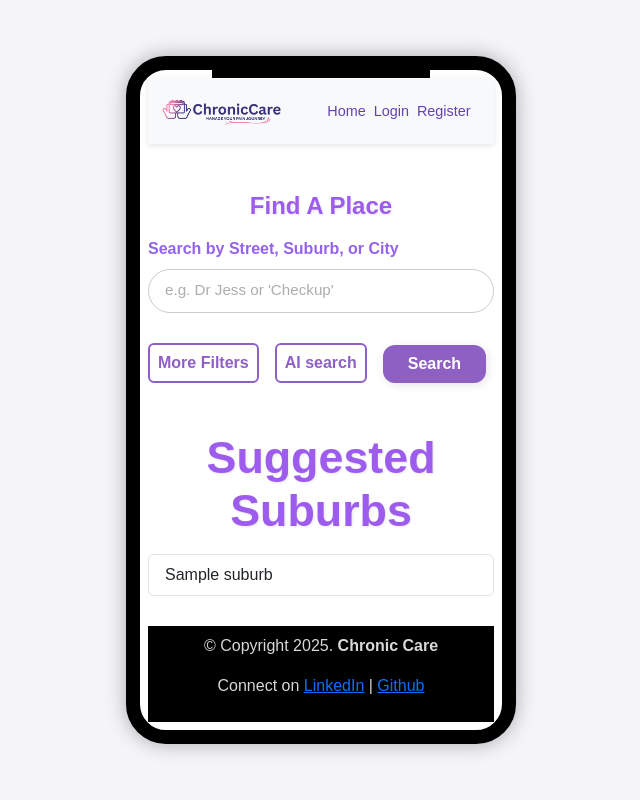
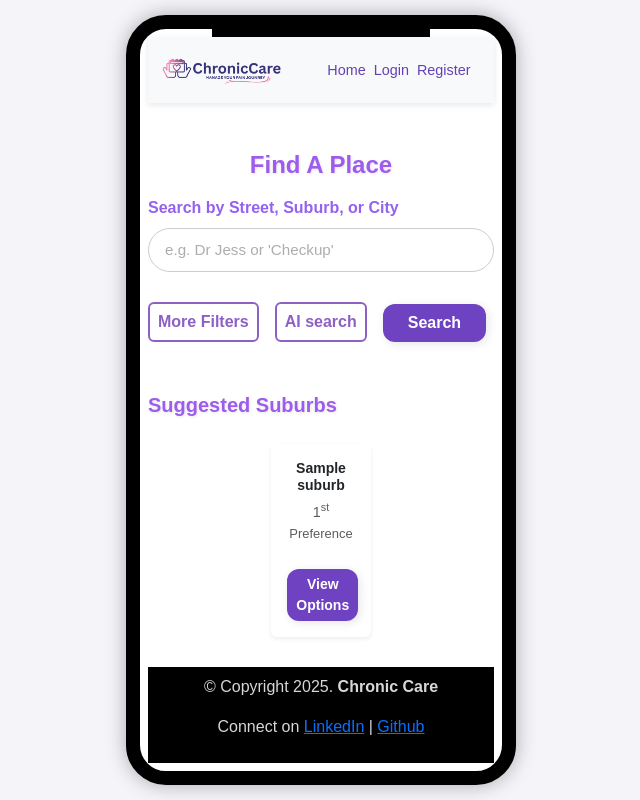
Before and after one commit to l-zhenyi/HackForHomes2025-CyberCapitals, a Flask app: template app/templates/page_5_AppointmentsManagerPage.html in a window 1280 px wide. Shown: the whole page, without its empty margins (319-959 px from the left). Run offline with Flask 3, Linux system fonts and the light colour scheme; the template is opened without the code that fills it: most values are stand-ins (such as "Sample title", 1, 10 or a date in 2020); some libraries are stand-ins or nearby versions.

Commit message:
Modified alot

```diff
--- a/app/templates/page_5_AppointmentsManagerPage.html
+++ b/app/templates/page_5_AppointmentsManagerPage.html
@@ -28,7 +28,6 @@
             <textarea name="ai_search" class="form-control" rows="3" placeholder="Describe what you are looking for...">{{ request.args.get('ai_search', '') }}</textarea>
         </div>
     </div>
-
     <div class="mt-3">
         <button type="submit" class="btn btn-purple-calender px-4 fw-bold">Search</button>
     </div>
@@ -37,17 +36,70 @@
 <!-- AI Suburbs / Results -->
 <div class="container mt-5">
     {% if ai_suburbs %}
-    <h4 class="title-purple-text text-center mb-3">Suggested Suburbs</h4>
-    <ul class="list-group">
+    <h8 class="title-purple-text text-center mb-4" style="font-size: 20px;">Suggested Suburbs</h8>
+    <br><br>
+
+    <div class="row row-cols-1 row-cols-md-3 g-4">
         {% for suburb in ai_suburbs %}
-        <li class="list-group-item">
-            {{ suburb }}
-        </li>
+        <div class="col">
+            <div class="card h-100 shadow-sm border-0">
+                <div class="card-body text-center">
+                    <h5 class="card-title text-purple fw-bold" style="font-size: 14px;">
+                        {{ suburb }}
+                    </h5>
+                    <p class="card-text text-muted">
+                        {% if loop.index == 1 %}
+                        1<sup>st</sup> <span style="font-size: 0.9em;">Preference</span>
+                        {% elif loop.index == 2 %}
+                        2<sup>nd</sup> <span style="font-size: 0.9em;">Preference</span>
+                        {% elif loop.index == 3 %}
+                        3<sup>rd</sup> <span style="font-size: 0.9em;">Preference</span>
+                        {% else %}
+                        Recommended
+                        {% endif %}
+                    </p>
+                    <a href="/search?suburb={{ suburb }}" class="btn btn-purple-calender btn-sm mt-2">View Options</a>
+                </div>
+            </div>
+        </div>
         {% endfor %}
-    </ul>
+    </div>
+
+
     {% else %}
-    <p class="text-muted">No suburbs found.</p>
+    <div class="text-center p-5 border rounded bg-light">
+        <p class="text-muted mb-0">No suburbs found. Try adjusting your search criteria.</p>
+    </div>
     {% endif %}
 </div>
 
+<style>
+    /* Custom Purple Button */
+    .btn-purple-calender {
+        background-color: #6f42c1;
+        color: #fff;
+        transition: background-color 0.3s ease;
+    }
+
+    .btn-purple-calender:hover {
+        background-color: #5a35a5;
+    }
+
+    /* Card Title */
+    .title-purple-text {
+        color: #6f42c1;
+    }
+
+    /* Suburb Card Text */
+    .card-text {
+        font-size: 0.9rem;
+    }
+
+    /* Optional: Add some hover effect on cards */
+    .card:hover {
+        transform: translateY(-5px);
+        transition: transform 0.2s;
+    }
+</style>
+
 {% endblock %}
```
